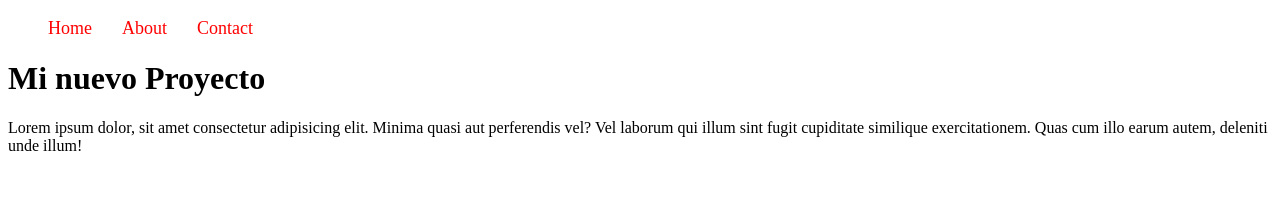
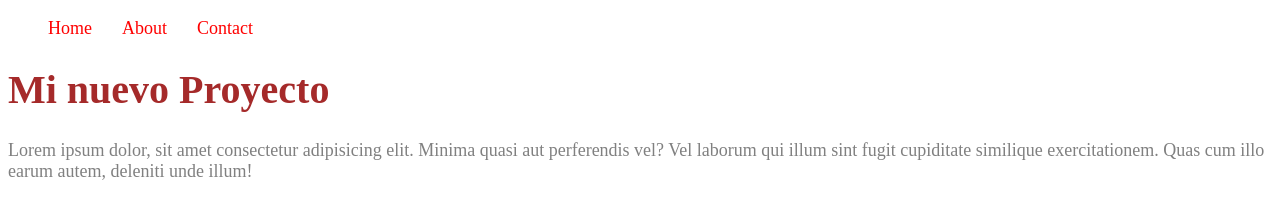
Before and after one commit to AngelDavParra/new_project, a website built with Vite: page index.html in a window 1280 px wide. Built offline with nearby package versions, Linux system fonts and the light colour scheme.

Commit message:
update nuevos estilos

```diff
--- a/src/sass/estilos.scss
+++ b/src/sass/estilos.scss
@@ -9,3 +9,15 @@ header {
         }
     }
 }
+
+main {
+    h1 {
+        font-size: 40px;
+        color:brown;
+    }
+
+    p {
+        color: grey;
+        font-size: 18px;
+    }
+}
```
